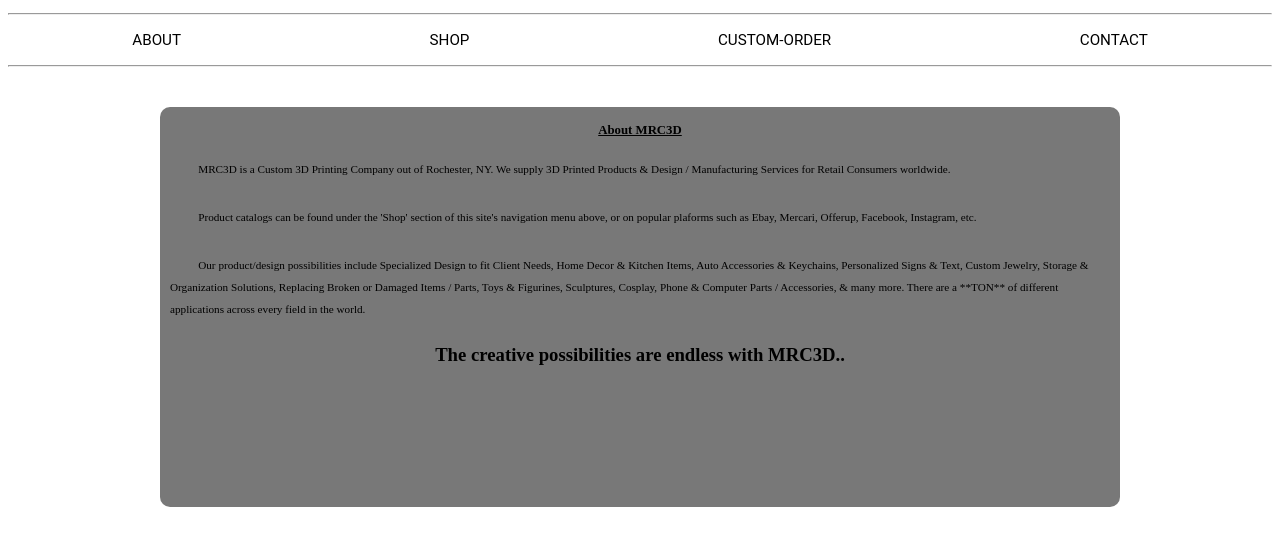
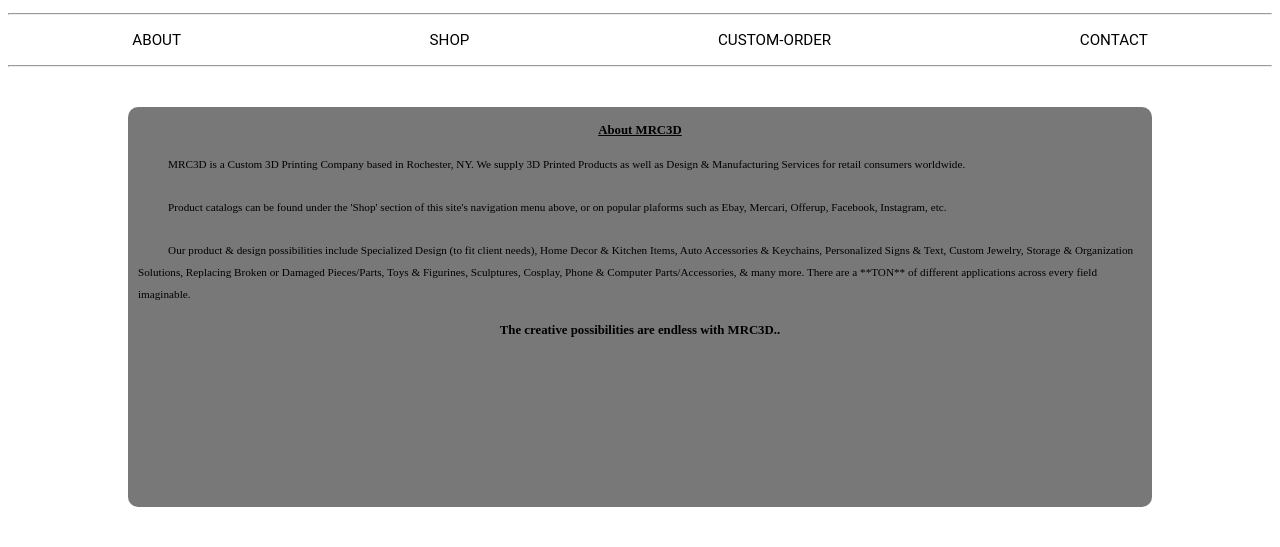
Before and after one commit to mattconforti/MRC3D, a PHP site: page /html/about.php in a window 1280 px wide. Shown: the part 310-857 px from the top of the page. Run offline with PHP 8.4, Linux system fonts and the light colour scheme.

Commit message:
about page tweaks

```diff
--- a/html/about.php
+++ b/html/about.php
@@ -27,9 +27,9 @@
             <div id="about_div">
                 <h2 id="about_heading">About MRC3D</h2>
                 <p class="about_p">
-                    MRC3D is a Custom 3D Printing Company out of Rochester, NY.
-                    We supply 3D Printed Products & Design / Manufacturing Services
-                    for Retail Consumers worldwide.
+                    MRC3D is a Custom 3D Printing Company based in Rochester, NY.
+                    We supply 3D Printed Products as well as Design & Manufacturing Services
+                    for retail consumers worldwide.
                 </p>
                 <p class="about_p">
                     Product catalogs can be found under the 'Shop'
@@ -37,12 +37,12 @@
                     Ebay, Mercari, Offerup, Facebook, Instagram, etc.
                 </p>
                 <p class="about_p">
-                    Our product/design possibilities include Specialized Design to fit Client Needs,
+                    Our product & design possibilities include Specialized Design (to fit client needs),
                     Home Decor & Kitchen Items, Auto Accessories & Keychains,
                     Personalized Signs & Text, Custom Jewelry, Storage & Organization Solutions,
-                    Replacing Broken or Damaged Items / Parts, Toys & Figurines, Sculptures,
-                    Cosplay, Phone & Computer Parts / Accessories, & many more.
-                    There are a **TON** of different applications across every field in the world.
+                    Replacing Broken or Damaged Pieces/Parts, Toys & Figurines, Sculptures,
+                    Cosplay, Phone & Computer Parts/Accessories, & many more.
+                    There are a **TON** of different applications across every field imaginable.
                 </p>
                 <h3 id="about_h3">The creative possibilities are endless with MRC3D..</h3>
             </div>
--- a/styles/style.css
+++ b/styles/style.css
@@ -77,7 +77,7 @@ header {
 }
 
 #about_div {
-    width: 75vw;
+    width: 80vw;
     height: 50vh;
     background-color: #787878;
     margin: 5vh auto;
@@ -93,12 +93,12 @@ header {
 
 .about_p {
     font-size: .7em;
-    padding: 10px;
-    padding-bottom: 5px;
+    padding: 5px 10px;
     text-indent: 3%;
     line-height: 195%;
 }
 
 #about_h3  {
+    font-size: .8em;
     text-align: center;
 }
```
Also changed, not shown: 3 other files.
